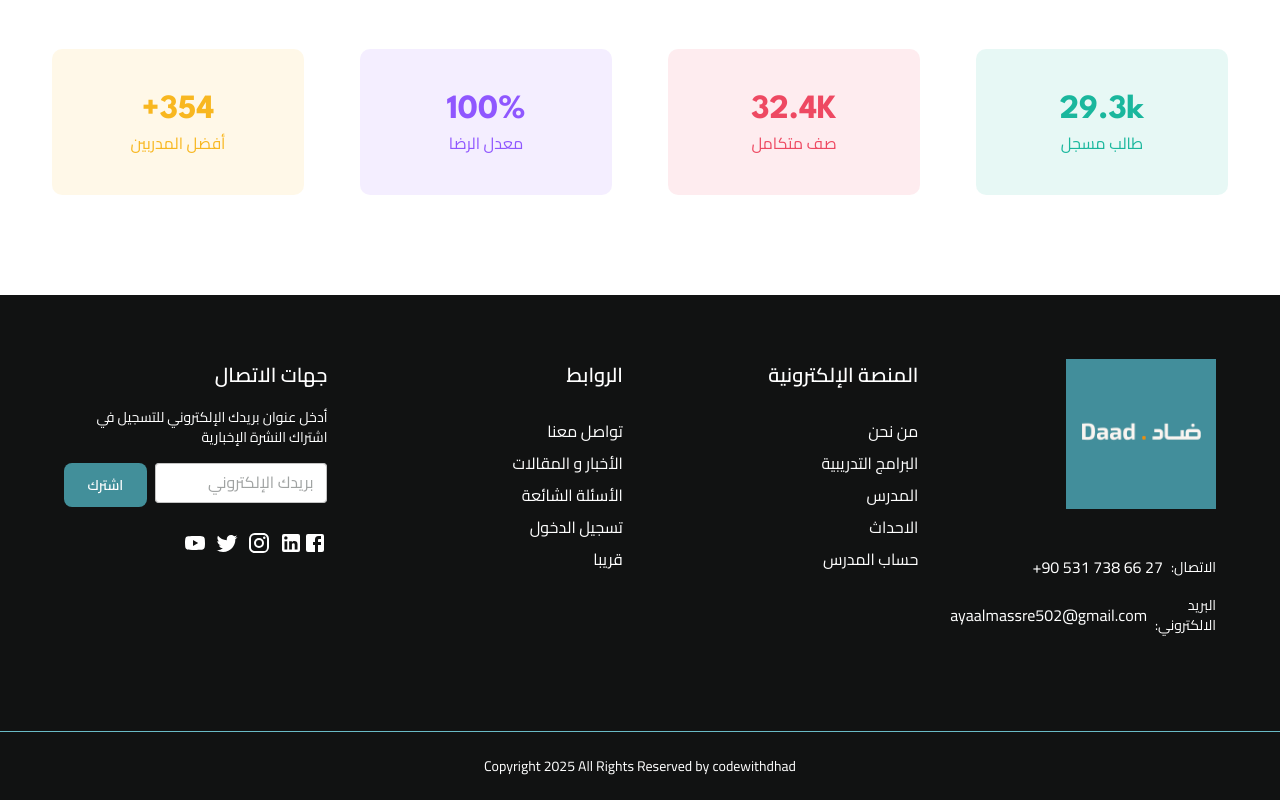
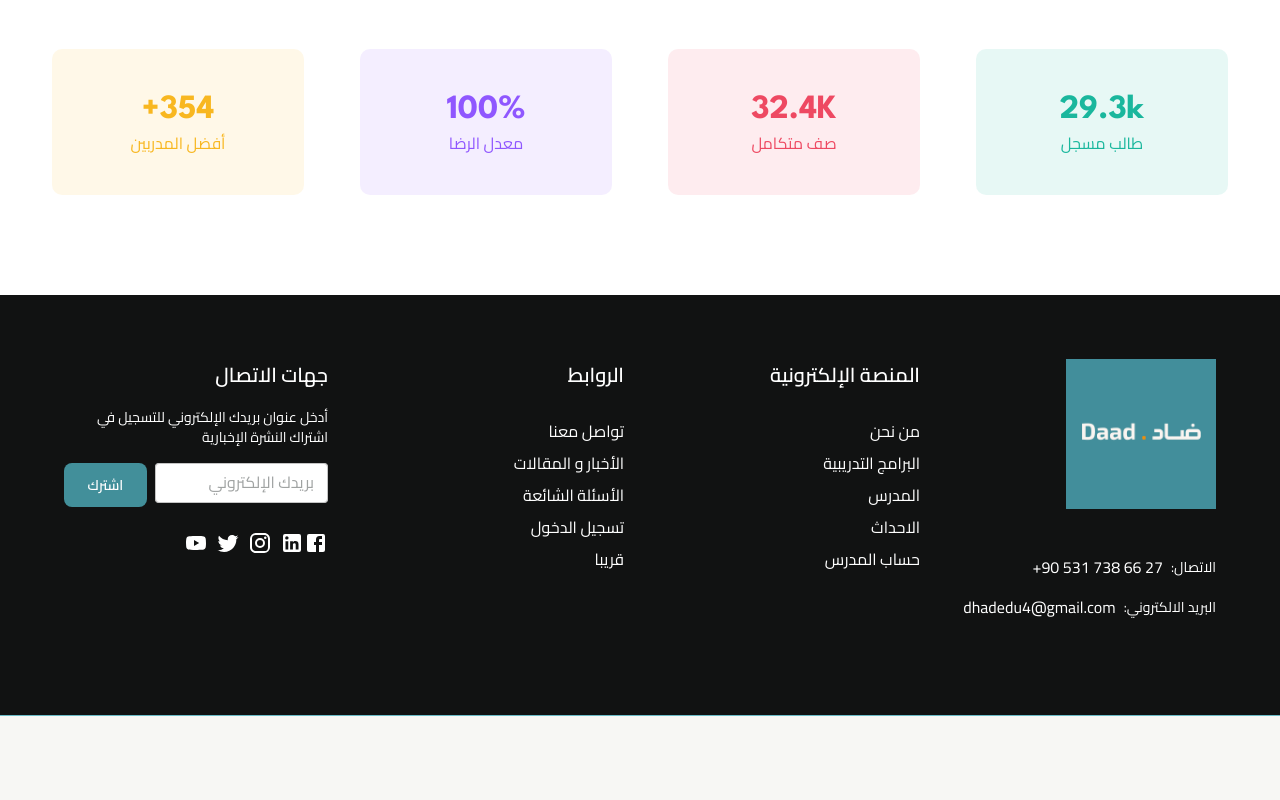
Before and after one commit to alaa-mw/Dhad, a React (Vite) app in the folder dhad-website/: page / in a window 1280 px wide. Shown: the part 3103-3903 px from the top of the page. After the commit the page ends 3819 px from the top, so only its background shows below. Built offline with nearby package versions, Linux system fonts and the light colour scheme.

Commit message:
edit email & footer

```diff
--- a/dhad-website/src/components/landingPage/footer/FooterSection.tsx
+++ b/dhad-website/src/components/landingPage/footer/FooterSection.tsx
@@ -82,7 +82,7 @@ const FooterSection = () => {
                 <Box sx={{ display: "flex", alignItems: "center", gap: 1 }}>
                   <Typography variant="body2">البريد الالكتروني:</Typography>
                   <Link
-                    href="mailto:ayaalmassre502@gmail.com"
+                    href="mailto:dhadedu4@gmail.com"
                     sx={{
                       color: "white",
                       direction: "ltr",
@@ -90,7 +90,7 @@ const FooterSection = () => {
                       "&:hover": { textDecoration: "underline" },
                     }}
                   >
-                    ayaalmassre502@gmail.com
+                    dhadedu4@gmail.com
                   </Link>
                 </Box>
               </Stack>
@@ -215,25 +215,6 @@ const FooterSection = () => {
           </Box>
         </Container>
       </Box>
-
-      {/* Footer Bottom */}
-      <Box sx={{ py: 3 }}>
-        <Container maxWidth="lg">
-          <Typography variant="body2" align="center">
-            Copyright 2025 All Rights Reserved by{" "}
-            <Link
-              href="#"
-              sx={{
-                color: "white",
-                textDecoration: "none",
-                "&:hover": { textDecoration: "underline" },
-              }}
-            >
-              codewithdhad
-            </Link>
-          </Typography>
-        </Container>
-      </Box>
     </Box>
   );
 };
--- a/dhad-website/src/components/landingPage/video/VideoSection.tsx
+++ b/dhad-website/src/components/landingPage/video/VideoSection.tsx
@@ -123,7 +123,7 @@ const VideoSection = () => {
             {/* Pulsing circle background */}
             <motion.div
               animate={{
-                scale: [1, 1.5],
+                scale: [1, 1.2, 1],
                 opacity: [0, 0.5, 0],
               }}
               transition={{
--- a/dhad-website/src/services/api-client.ts
+++ b/dhad-website/src/services/api-client.ts
@@ -20,7 +20,7 @@ class apiClient <T>{
     //arrow func is needed
     getAll = () => {
 
-  const cookies = new Cookies()
+        const cookies = new Cookies()
         const token = cookies.get("authToken");
         return axiosInstance.get<FetchResponse<T>>(this.endpoint,{
             headers: {
```
